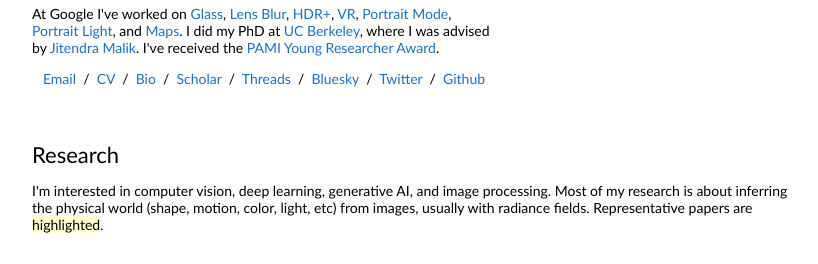
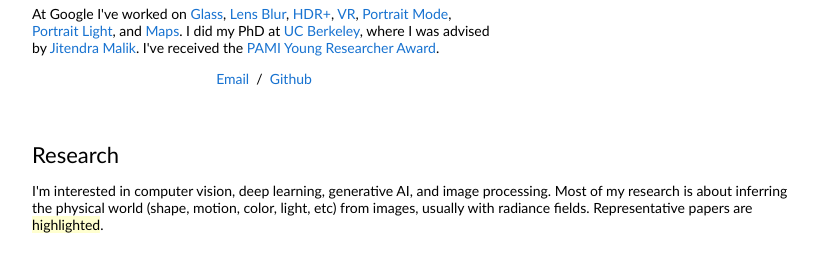
Before and after one commit to Farahho123/Farah-Hosseini, a plain HTML site: page index.html in a window 1280 px wide. Shown: the part 161-425 px from the top of the page, without its empty margins (228-1046 px from the left). Drawn offline with Linux system fonts and the light colour scheme.

Commit message:
Update index.html

```diff
--- a/index.html
+++ b/index.html
@@ -28,14 +28,8 @@
                   At Google I've worked on <a href="https://www.google.com/glass/start/">Glass</a>,  <a href="https://ai.googleblog.com/2014/04/lens-blur-in-new-google-camera-app.html">Lens Blur</a>, <a href="https://ai.googleblog.com/2014/10/hdr-low-light-and-high-dynamic-range.html">HDR+</a>, <a href="https://blog.google/products/google-ar-vr/introducing-next-generation-jump/">VR</a>, <a href="https://ai.googleblog.com/2017/10/portrait-mode-on-pixel-2-and-pixel-2-xl.html">Portrait Mode</a>, <a href="https://ai.googleblog.com/2020/12/portrait-light-enhancing-portrait.html">Portrait Light</a>, and <a href="https://blog.google/products/maps/three-maps-updates-io-2022/">Maps</a>. I did my PhD at <a href="http://www.eecs.berkeley.edu/">UC Berkeley</a>, where I was advised by <a href="http://www.cs.berkeley.edu/~malik/">Jitendra Malik</a>. I've received the <a href="https://www.thecvf.com/?page_id=413#YRA">PAMI Young Researcher Award</a>.
                 </p>
                 <p style="text-align:center">
-                  <a href="mailto:jonbarron@gmail.com">Email</a> &nbsp;/&nbsp;
-                  <a href="data/JonBarron-CV.pdf">CV</a> &nbsp;/&nbsp;
-                  <a href="data/JonBarron-bio.txt">Bio</a> &nbsp;/&nbsp;
-                  <a href="https://scholar.google.com/citations?hl=en&user=jktWnL8AAAAJ">Scholar</a> &nbsp;/&nbsp;
-				  <a href="https://www.threads.net/@jonbarron">Threads</a> &nbsp;/&nbsp;
-				  <a href="https://bsky.app/profile/jonbarron.bsky.social">Bluesky</a> &nbsp;/&nbsp;
-                  <a href="https://twitter.com/jon_barron">Twitter</a> &nbsp;/&nbsp;
-                  <a href="https://github.com/jonbarron/">Github</a>
+                  <a href="mailto:farah06h@my.yorku.ca">Email</a> &nbsp;/&nbsp;
+                  <a href="https://github.com/Farahho123">Github</a>
                 </p>
               </td>
               <td style="padding:2.5%;width:40%;max-width:40%">
```
